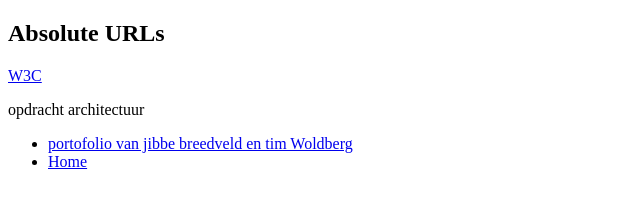
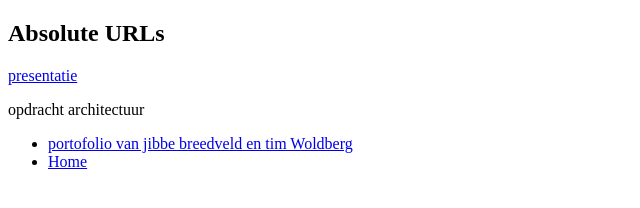
Before and after one commit to Jibbe-Br/Jibbe-Br.github.io, a plain HTML site: page architectuur.html in a window 1280 px wide. Shown: the full height of the page, 0-640 px from the left. Drawn offline with Linux system fonts and the light colour scheme.

Commit message:
Update architectuur.html

```diff
--- a/architectuur.html
+++ b/architectuur.html
@@ -18,7 +18,7 @@
 </head>
 <body>
 <h2>Absolute URLs</h2>
-<p><a href="https://www.w3.org/" target="_blank">W3C</a></p>
+<p><a href="https://https://volantscholen-my.sharepoint.com/:p:/g/personal/117679_vituscollege_nl/EV43yaNGWpJKraZdCNx1GrYBWuzYwvKpBJyfRwYudE0ItA?e=raSx2a/" target="_blank">presentatie</a></p>
 
     opdracht architectuur
 
```
